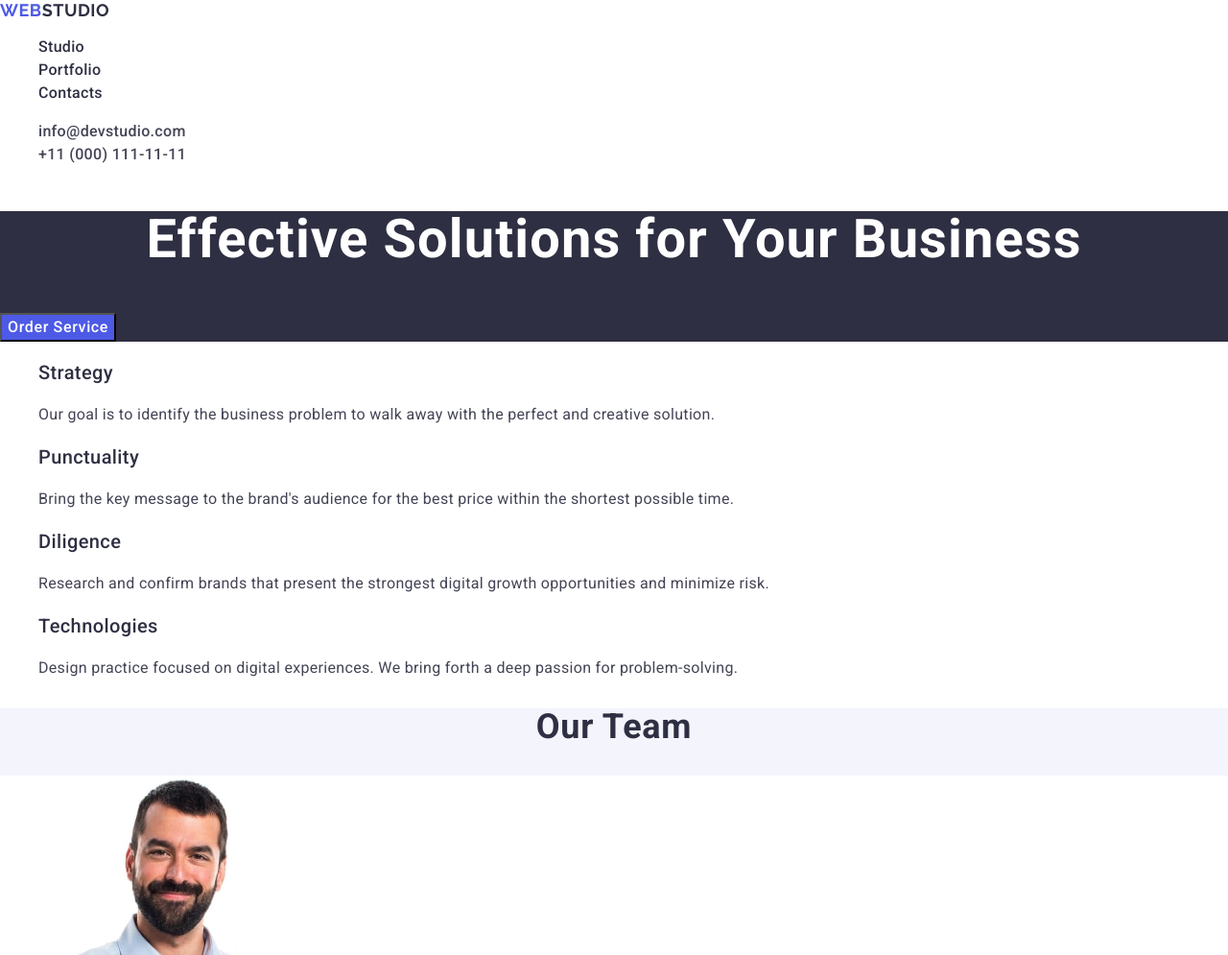
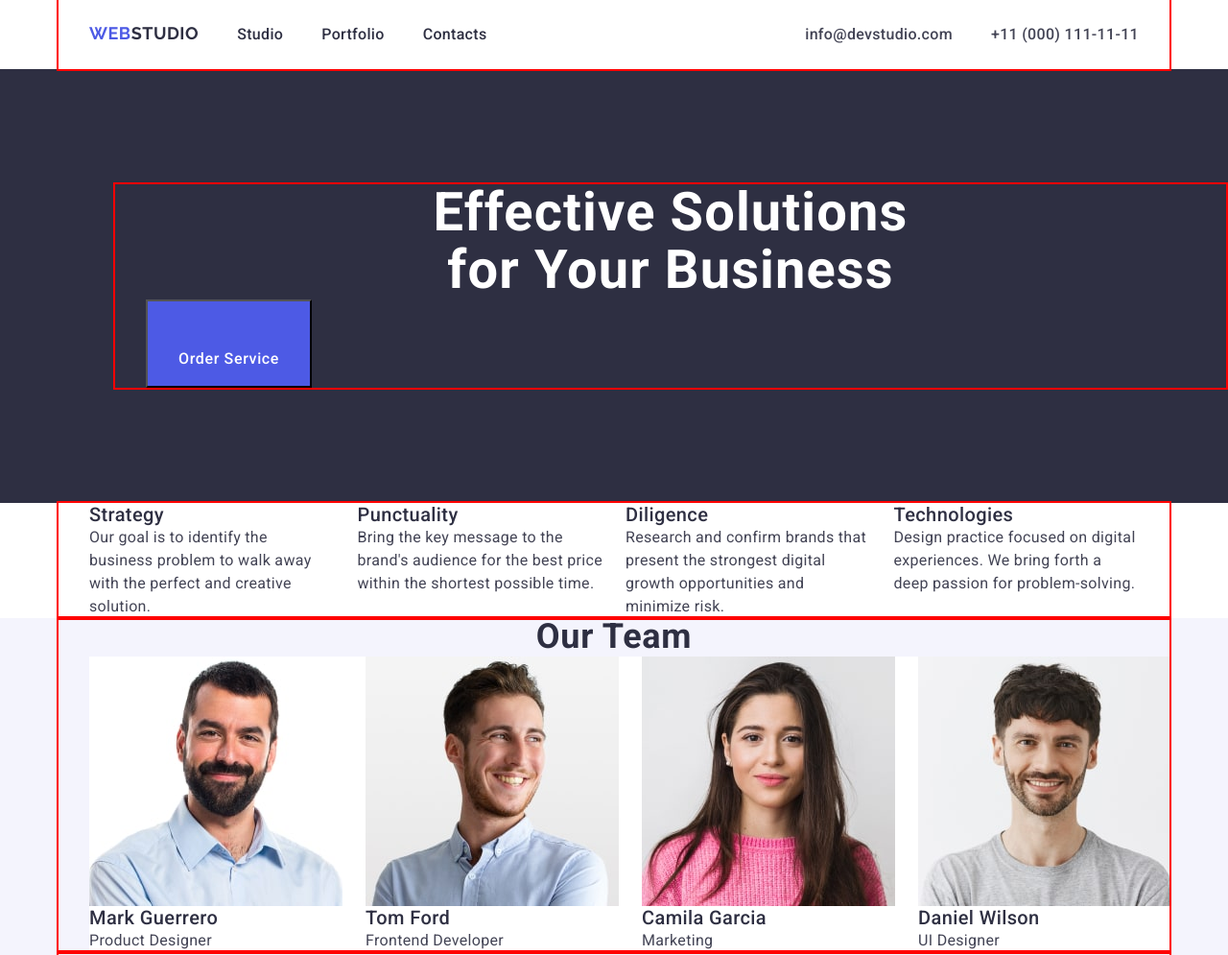
Before and after one commit to Maribelaya/goit-markup-hw-03, a plain HTML site: page index.html in a window 1280 px wide. Shown: the top 995 px of the page at 96% size. Drawn offline with nearby package versions, Linux system fonts and the light colour scheme.

Commit message:
webstudio

```diff
--- a/css/styles.css
+++ b/css/styles.css
@@ -7,12 +7,44 @@ font-style: normal;
 font-weight: 400;
 }
 
+p,h1,h2,h3,h4,h5,h6 {
+margin-top: 0;
+margin-bottom: 0;
+}
+
 ul {
+margin-top: 0;
+margin-bottom: 0;
+padding-left: 0;
 list-style: none;
 }
 
 a {
 text-decoration: none;
+color: currentColor;
+}
+button {
+cursor: pointer;
+}
+img {
+display: block;
+}
+address {
+font-style: normal;
+}
+.container {
+width: 1158px;
+margin: 0 auto;
+padding-left: 32px;
+padding-right: 32px;
+outline: 2px solid red;
+}
+
+/**=============== HEADER=============**/
+
+.header-container {
+display: flex;
+
 }
 
 .header-navigation-logo-blue {
@@ -24,6 +56,13 @@ font-weight: 700;
 line-height: 1.17;
 letter-spacing: 0.03em;
 text-transform: uppercase;
+}
+
+.header-navigation{
+display: flex;
+gap: 40px;
+margin-top: 24px;
+margin-bottom: 24px;
 }
 
 .header-navigation-logo {
@@ -49,13 +88,20 @@ color:#404bbf;
 
 .header-menu {
 font-style: normal;
+display: flex;
+gap: 40px;
 }
 
 .header-address {
 font-style: normal;
+margin-left: auto;
 }
 .header-menu-address {
 font-style: normal;
+display: flex;
+gap: 40px;
+margin-top: 24px;
+margin-bottom: 24px;
 }
 
 .header-address-list {
@@ -65,6 +111,7 @@ font-weight: 500;
 line-height: 1.5;
 letter-spacing: 0.02em;
 font-style: normal;
+display: flex;
 }
 
 .header-address-list:hover {
@@ -74,9 +121,12 @@ color:#404bbf;
 .header-address-list:focus {
 color:#404bbf;
 }
+/**===================================**/
 
+/**=============== TITLE=============**/
 .title {
 background-color: #2e2f42;
+padding: 120px;
 }
 
 .title-header {
@@ -87,7 +137,10 @@ font-weight: 700;
 line-height: 1.07;
 letter-spacing: 1.12px;
 background-color:#2e2f42;
+max-width: 496px;
+margin: 0 auto;
 }
+
 .title-header-btn {
 color: #FFF;
 font-family: inherit;
@@ -97,14 +150,31 @@ font-weight: 500;
 line-height: 1.5;
 letter-spacing: 0.64px;
 cursor: pointer;
+padding: 16px 32px;
+padding-top: 48px;
+display: flex;
+justify-content: center;
+align-items: center;
 }
+
 .title-header-btn:hover {
 background-color: #404BBF;
 }
 .title-header-btn:focus {
 background-color: #404BBF;
 }
+/**===================================**/
 
+/**==========DESCRIPTION=============**/
+
+
+.description-submenu {
+display: flex;
+gap: 24px;
+}
+.description-list {
+width: 264px;
+}
 .description-title {
 color: #2E2F42;
 font-size: 20px;
@@ -112,7 +182,6 @@ font-weight: 500;
 line-height: 1.2;
 letter-spacing: 0.4px;
 }
-
 
 .description-text {
 color: #434455;
@@ -124,6 +193,8 @@ letter-spacing: 0.32px;
 .team {
 background-color: #F4F4FD;
 }
+/**===================================**/
+/**==============TEAM=================**/
 
 .team-title {
 color: #2E2F42;
@@ -136,9 +207,13 @@ letter-spacing: 0.02em;
 }
 .team-submenu {
 background-color: #FFFFFF;
+display: flex;
+gap: 24px;
 }
 .team-submenu-list {
 background-color: #FFFFFF;
+border-radius: 0px 0px 4px 4px;
+background:  #FFF;
 }
 .team-name {
 color: #2E2F42;
@@ -155,7 +230,10 @@ font-weight: 400;
 line-height: 1.5;
 letter-spacing: 0.32px;
 }
+/**===================================**/
 
+
+/**=============PORTFOLIO=============**/
 .portfolio {
 background-color: #F4F4FD;
 }
@@ -171,6 +249,8 @@ letter-spacing: 0.72px;
 
 .portfolio-submenu {
 background-color: #FFFFFF;
+display: flex;
+flex-wrap: wrap;
 }
 
 .portfolio-picture-name {
@@ -188,7 +268,9 @@ font-weight: 400;
 line-height: 1.5;
 letter-spacing: 0.32px;
 }
+/**===================================**/
 
+/**=============FOOTER==============**/
 .footer {
 background-color:#2e2f42;
 }
@@ -219,3 +301,4 @@ text-transform: uppercase;
 line-height: 1.5;
 letter-spacing: 0.32px;
 }
+/**==============================**/
--- a/index.html
+++ b/index.html
@@ -7,20 +7,26 @@
     <title>Web<span>studio</span></title>
     <link rel="preconnect" href="https://fonts.googleapis.com">
     <link rel="preconnect" href="https://fonts.gstatic.com" crossorigin>
-    <link href="https://fonts.googleapis.com/css2?family=Raleway:wght@700&family=Roboto:wght@400;500;700&display=swap" rel="stylesheet">
+    <link href="https://fonts.googleapis.com/css2?family=Raleway:wght@700&family=Roboto:wght@400;500;700&display=swap"
+        rel="stylesheet">
     <link rel="preconnect" href="https://fonts.googleapis.com">
-    <link rel="stylesheet" href="https://cdnjs.cloudflare.com/ajax/libs/modern-normalize/2.0.0/modern-normalize.min.css">
+    <link rel="stylesheet"
+        href="https://cdnjs.cloudflare.com/ajax/libs/modern-normalize/2.0.0/modern-normalize.min.css">
     <link rel="stylesheet" href="css/styles.css">
 </head>
 
 <body>
     <header class="header">
+        <div class="container header-container">
             <nav class="header-navigation">
-            <a href="./index.html" class="header-navigation-logo-blue">Web<span class="header-navigation-logo">Studio</span></a>
+                <a href="./index.html" class="header-navigation-logo-blue">Web<span
+                        class="header-navigation-logo">Studio</span></a>
                 <ul class="header-menu">
+                    <div class="header-menu">
                     <li class="header-menu-item "><a class="header-menu-list" href="./index.html">Studio </a> </li>
                     <li class="header-menu-item"><a class="header-menu-list" href="">Portfolio </a> </li>
                     <li class="header-menu-item"><a class="header-menu-list" href="">Contacts </a> </li>
+                </div>
                 </ul>
             </nav>
             <address class="header-address">
@@ -29,15 +35,19 @@
                     <li><a class="header-address-list" href="tel:+110001111111">+11 (000) 111-11-11</a> </li>
                 </ul>
             </address>
+        </div>
     </header>
 
     <main>
         <section class="title">
+            <div class="container">
                 <h1 class="title-header">Effective Solutions for Your Business </h1>
                 <button type="button" class="title-header-btn">Order Service </button>
+            </div>
         </section>
 
         <section class="description">
+            <div class="container">
                 <h2 hidden>description</h2>
                 <ul class="description-submenu">
                     <li class="description-list">
@@ -62,9 +72,11 @@
                             We bring forth a deep passion for problem-solving. </p>
                     </li>
                 </ul>
+            </div>
         </section>
 
         <section class="team">
+            <div class="container">
                 <h2 class="team-title">Our Team </h2>
                 <ul class="team-submenu">
                     <li class="team-submenu-list">
@@ -88,9 +100,11 @@
                         <p class="team-position">UI Designer </p>
                     </li>
                 </ul>
+            </div>
         </section>
 
         <section class="portfolio">
+            <div class="container">
                 <h2 class="portfolio-title">Our Portfolio</h2>
                 <ul class="portfolio-submenu">
                     <li class="portfolio-submenu-list">
@@ -98,11 +112,13 @@
                         <h3 class="portfolio-picture-name">Banking App </h3>
                         <p class="portfolio-picture-text">App </p>
                     </li>
-                <li class="portfolio-submenu-list"> <img src="./images/QRCode.jpg" alt="QRCode" width="360" height="300">
+                    <li class="portfolio-submenu-list"> <img src="./images/QRCode.jpg" alt="QRCode" width="360"
+                            height="300">
                         <h3 class="portfolio-picture-name">Cashless Payment</h3>
                         <p class="portfolio-picture-text">Marketing</p>
                     </li>
-                <li class="portfolio-submenu-list"><img src="./images/laptop.jpg" alt="laptop" width="360" height="300">
+                    <li class="portfolio-submenu-list"><img src="./images/laptop.jpg" alt="laptop" width="360"
+                            height="300">
                         <h3 class="portfolio-picture-name">Meditation App</h3>
                         <p class="portfolio-picture-text">App</p>
                     </li>
@@ -110,7 +126,8 @@
                         <h3 class="portfolio-picture-name">Taxi Service</h3>
                         <p class="portfolio-picture-text">Marketing</p>
                     </li>
-                <li class="portfolio-submenu-list"><img src="./images/phone.jpg" alt="phone" width="360" height="300">
+                    <li class="portfolio-submenu-list"><img src="./images/phone.jpg" alt="phone" width="360"
+                            height="300">
                         <h3 class="portfolio-picture-name">Screen Illustrations</h3>
                         <p class="portfolio-picture-text">Design</p>
                     </li>
@@ -119,13 +136,15 @@
                         <p class="portfolio-picture-text">Marketing</p>
                     </li>
                 </ul>
+            </div>
         </section>
     </main>
     <footer class="footer">
-
+        <div class="container">
             <a href="./index.html" class="footer-logo-blue">Web<span class="footer-logo">Studio</span></a>
             <p class="footer-text">Increase the flow of customers and sales for your
                 business with digital marketing & growth solutions. </p>
+        </div>
     </footer>
 </body>
 
```
Lines whose indentation alone changed are shown as unchanged.
